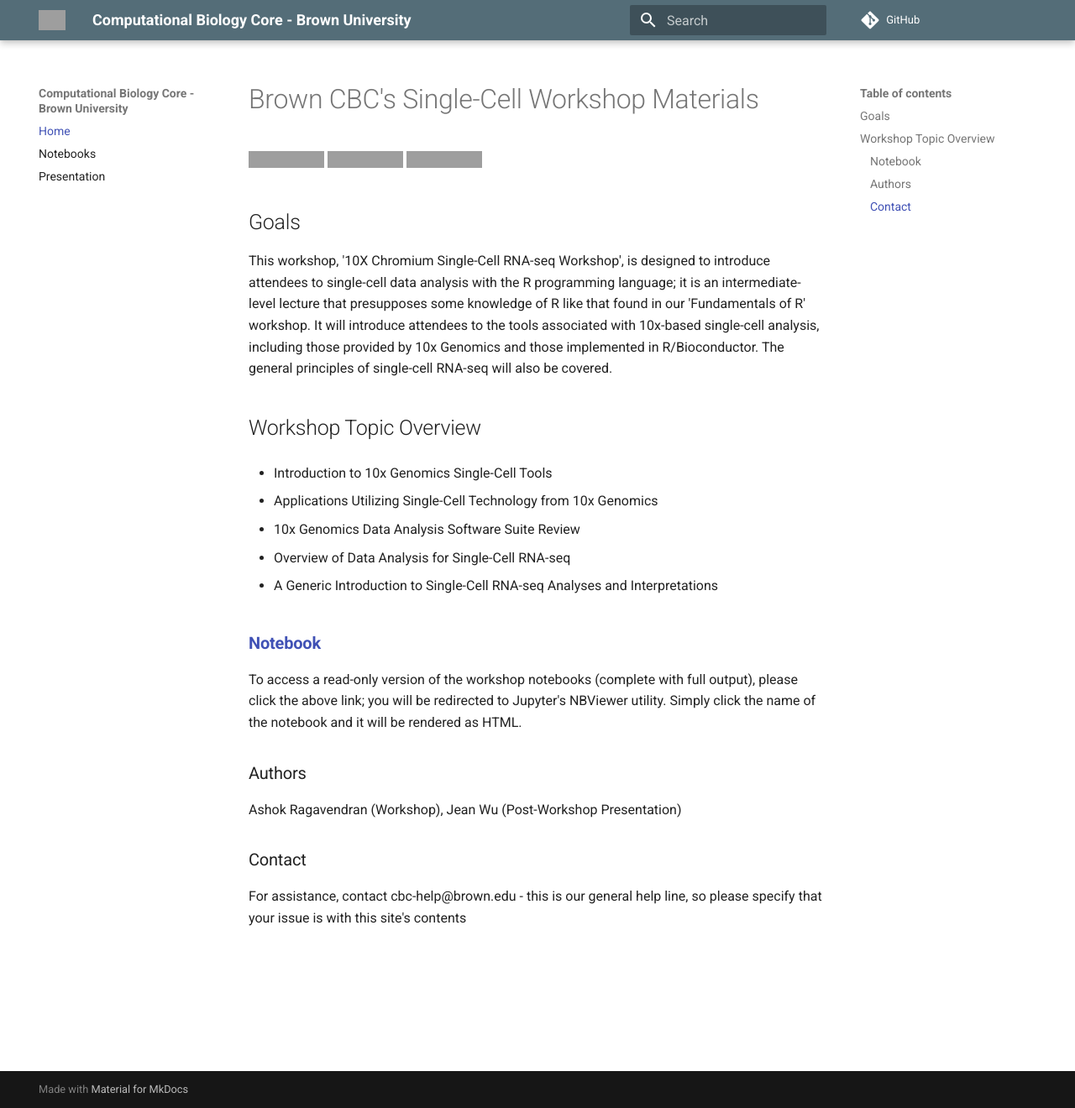
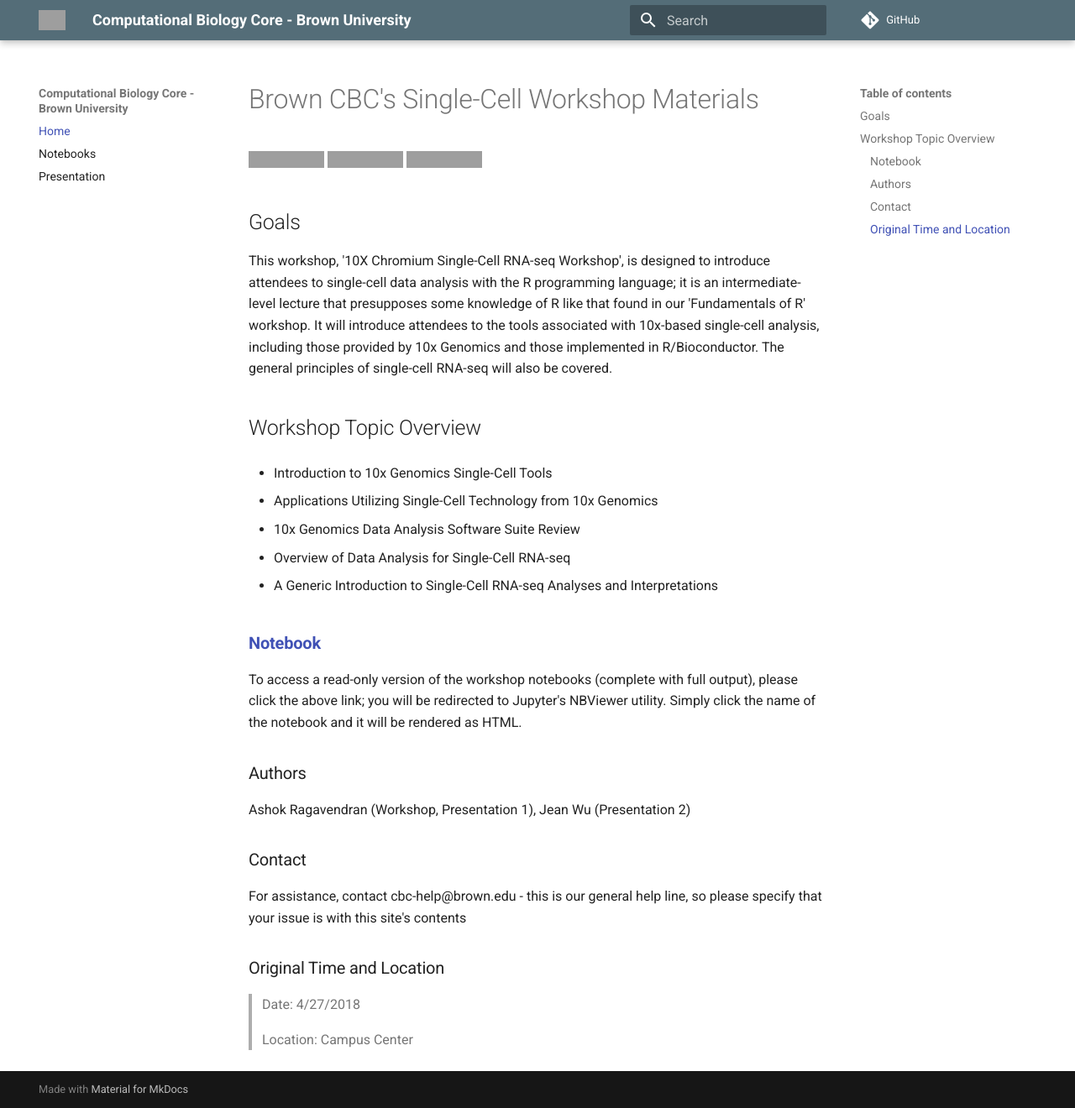
Before and after one commit to compbiocore/single-cell-workshop, an MkDocs documentation site: the page built from docs/index.md, in a window 1280 px wide and 1320 px high. Shown: the whole window at 84% size. Built offline with MkDocs 1.6.1 and Material for MkDocs 9.7.7, drawn with Linux system fonts in a browser that asks for light colours; comment, search, counter and statistics services are not loaded; grey boxes are pictures that could not be loaded.

Commit message:
fixed author attribution

```diff
--- a/docs/index.md
+++ b/docs/index.md
@@ -28,9 +28,14 @@ To access a read-only version of the workshop notebooks (complete with full outp
 
 ### Authors
 
-Ashok Ragavendran (Workshop), Jean Wu (Post-Workshop Presentation)
+Ashok Ragavendran (Workshop, Presentation 1), Jean Wu (Presentation 2)
 
 ### Contact
 
+For assistance, contact cbc-help@brown.edu - this is our general help line, so please specify that your issue is with this site's contents
 
-For assistance, contact cbc-help@brown.edu - this is our general help line, so please specify that your issue is with this site's contents
+### Original Time and Location
+
+> Date: 4/27/2018
+
+> Location: Campus Center
```
